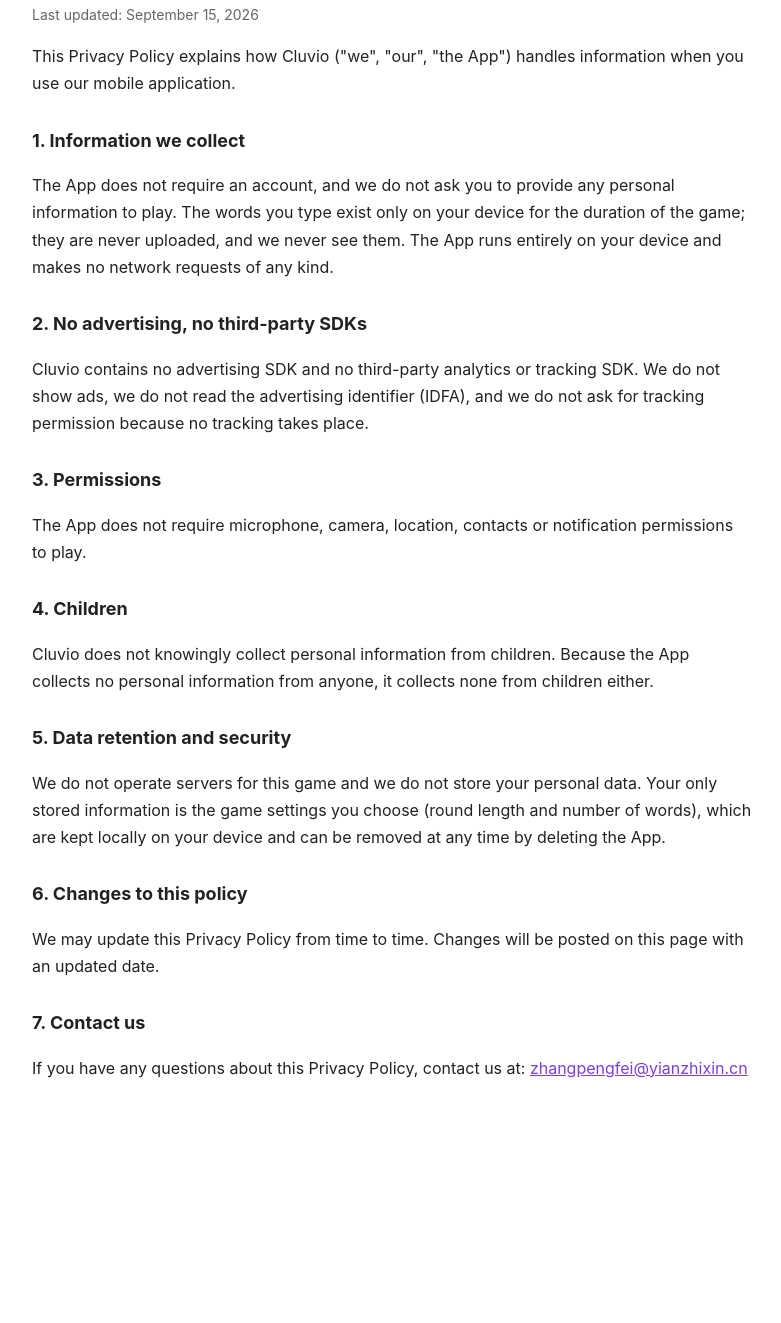
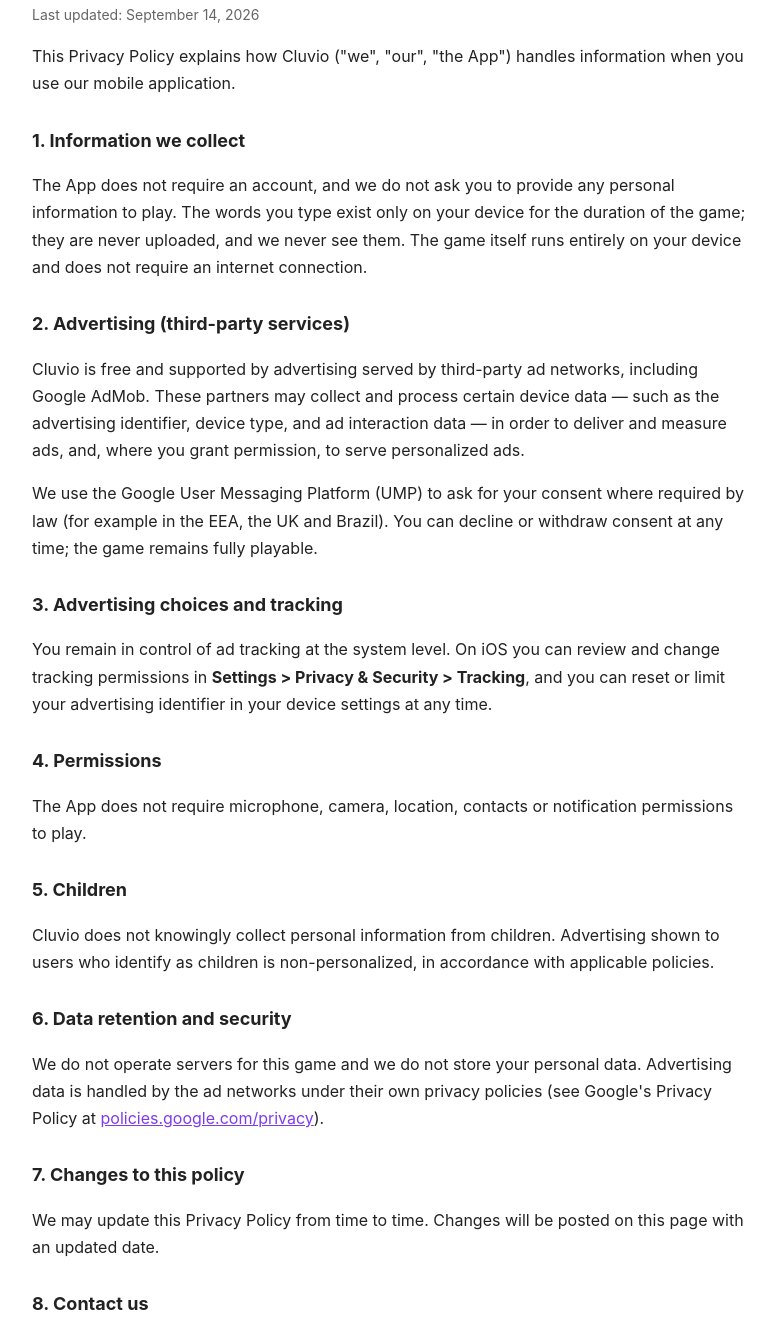
Before and after one commit to rich-shaoyao/word-charades-support, a plain HTML site: page privacy/index.html in a window 1280 px wide. Shown: the part 161-1484 px from the top of the page, without its empty margins (248-1029 px from the left). Before the commit the page ends 1283 px from the top, so only its background shows below. Drawn offline with Linux system fonts and the light colour scheme.

Commit message:
Revert "docs: 三网改为无广告口径，匹配上架包 Release-NoAds"
This reverts commit 3be7b7f5a0823c16af460cf07d10a32497072619.

```diff
--- a/privacy/index.html
+++ b/privacy/index.html
@@ -4,7 +4,7 @@
 <meta charset="UTF-8">
 <meta name="viewport" content="width=device-width, initial-scale=1.0">
 <title>Cluvio — Privacy Policy</title>
-<meta name="description" content="Privacy Policy for Cluvio, the word guessing party game. No account required, no ads, no tracking, and your words stay on your device.">
+<meta name="description" content="Privacy Policy for Cluvio, the word guessing party game. No account required, your words stay on your device, and ads are served by Google AdMob.">
 <style>
   body { font-family: -apple-system, "Segoe UI", Roboto, sans-serif; max-width: 720px; margin: 40px auto; padding: 0 20px; color: #222; line-height: 1.7; }
   h1 { color: #7d3bed; }
@@ -16,29 +16,33 @@
 <body>
   <p><a href="/">Home</a> · <a href="/support">Support</a></p>
   <h1>Privacy Policy</h1>
-  <p class="updated">Last updated: September 15, 2026</p>
+  <p class="updated">Last updated: September 14, 2026</p>
 
   <p>This Privacy Policy explains how Cluvio ("we", "our", "the App") handles information when you use our mobile application.</p>
 
   <h2>1. Information we collect</h2>
-  <p>The App does not require an account, and we do not ask you to provide any personal information to play. The words you type exist only on your device for the duration of the game; they are never uploaded, and we never see them. The App runs entirely on your device and makes no network requests of any kind.</p>
+  <p>The App does not require an account, and we do not ask you to provide any personal information to play. The words you type exist only on your device for the duration of the game; they are never uploaded, and we never see them. The game itself runs entirely on your device and does not require an internet connection.</p>
 
-  <h2>2. No advertising, no third-party SDKs</h2>
-  <p>Cluvio contains no advertising SDK and no third-party analytics or tracking SDK. We do not show ads, we do not read the advertising identifier (IDFA), and we do not ask for tracking permission because no tracking takes place.</p>
+  <h2>2. Advertising (third-party services)</h2>
+  <p>Cluvio is free and supported by advertising served by third-party ad networks, including Google AdMob. These partners may collect and process certain device data — such as the advertising identifier, device type, and ad interaction data — in order to deliver and measure ads, and, where you grant permission, to serve personalized ads.</p>
+  <p>We use the Google User Messaging Platform (UMP) to ask for your consent where required by law (for example in the EEA, the UK and Brazil). You can decline or withdraw consent at any time; the game remains fully playable.</p>
 
-  <h2>3. Permissions</h2>
+  <h2>3. Advertising choices and tracking</h2>
+  <p>You remain in control of ad tracking at the system level. On iOS you can review and change tracking permissions in <b>Settings &gt; Privacy &amp; Security &gt; Tracking</b>, and you can reset or limit your advertising identifier in your device settings at any time.</p>
+
+  <h2>4. Permissions</h2>
   <p>The App does not require microphone, camera, location, contacts or notification permissions to play.</p>
 
-  <h2>4. Children</h2>
-  <p>Cluvio does not knowingly collect personal information from children. Because the App collects no personal information from anyone, it collects none from children either.</p>
+  <h2>5. Children</h2>
+  <p>Cluvio does not knowingly collect personal information from children. Advertising shown to users who identify as children is non-personalized, in accordance with applicable policies.</p>
 
-  <h2>5. Data retention and security</h2>
-  <p>We do not operate servers for this game and we do not store your personal data. Your only stored information is the game settings you choose (round length and number of words), which are kept locally on your device and can be removed at any time by deleting the App.</p>
+  <h2>6. Data retention and security</h2>
+  <p>We do not operate servers for this game and we do not store your personal data. Advertising data is handled by the ad networks under their own privacy policies (see Google's Privacy Policy at <a href="https://policies.google.com/privacy">policies.google.com/privacy</a>).</p>
 
-  <h2>6. Changes to this policy</h2>
+  <h2>7. Changes to this policy</h2>
   <p>We may update this Privacy Policy from time to time. Changes will be posted on this page with an updated date.</p>
 
-  <h2>7. Contact us</h2>
+  <h2>8. Contact us</h2>
   <p>If you have any questions about this Privacy Policy, contact us at: <a href="mailto:zhangpengfei@yianzhixin.cn">zhangpengfei@yianzhixin.cn</a></p>
 </body>
 </html>
```
Also changed, not shown: index.html (+5 -5 lines), support/index.html (+3 -3 lines), app-ads.txt (added).
